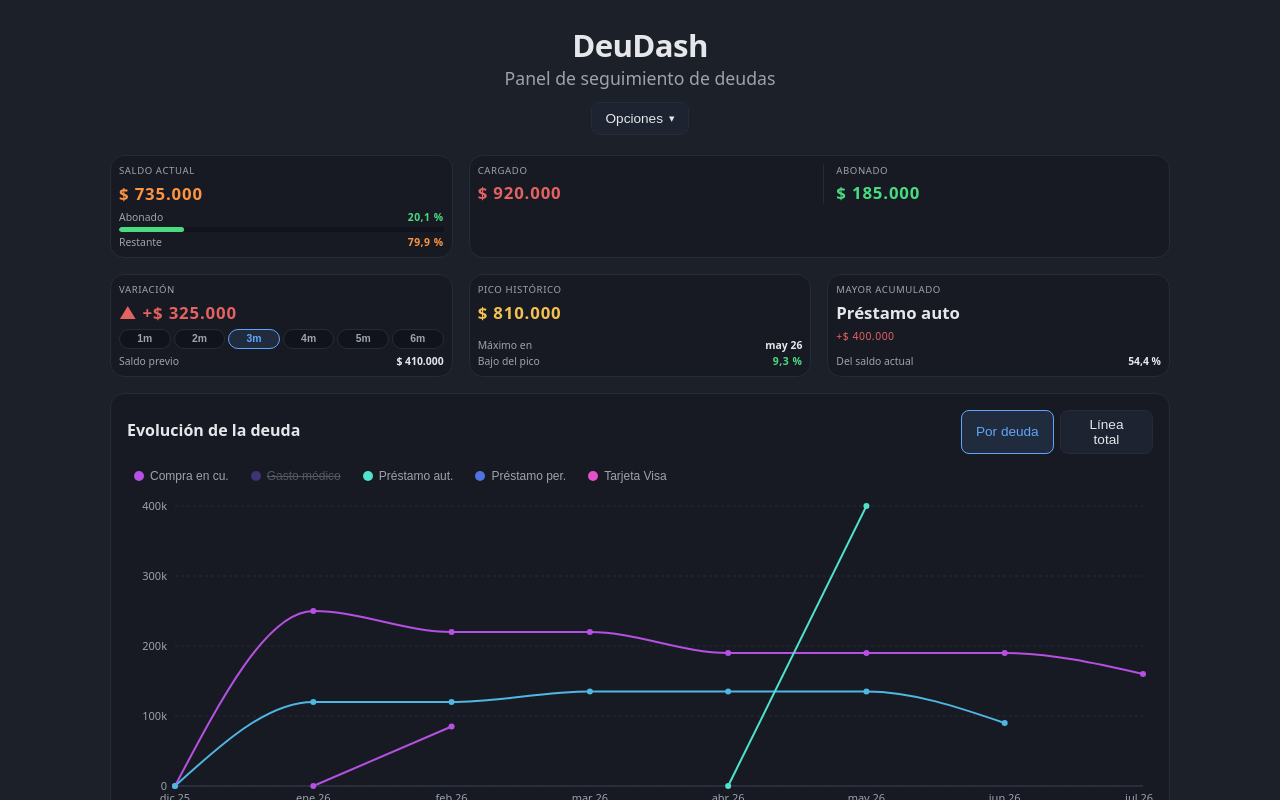
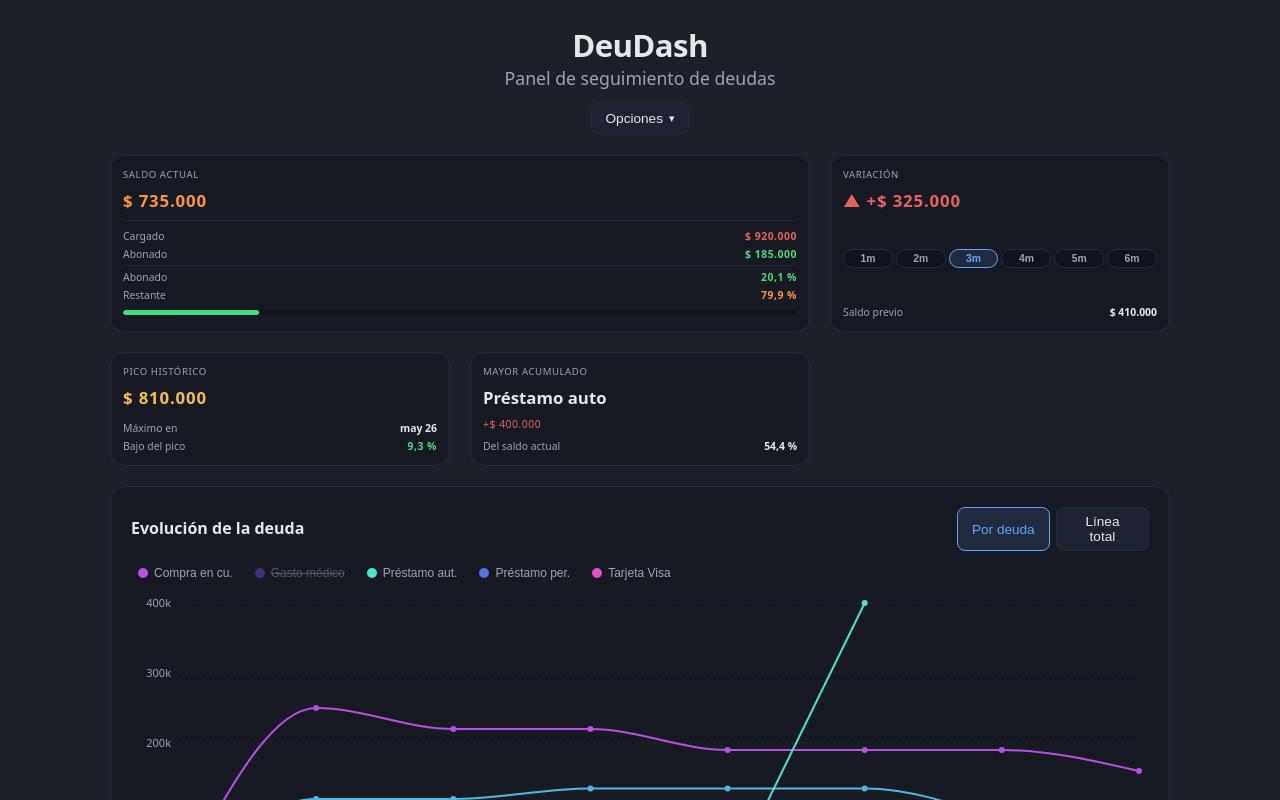
Before and after one commit to glramirezj26-cloud/deudash, a React (Vite) app: page / in a window 1280 px wide. Shown: the top 800 px of the page. Built offline with nearby package versions, Linux system fonts and the light colour scheme.

Commit message:
beta 1.9.0

```diff
--- a/src/components/StatsCards.tsx
+++ b/src/components/StatsCards.tsx
@@ -14,14 +14,29 @@ export default function StatsCards({ entradas }: Props) {
 
   return (
     <div className="kpis">
-      <div className="kpi">
+      <div className="kpi totales">
         <span className="label">Saldo actual</span>
         <span className="valor truncar monto-pendiente" title={fmt(s.saldoActual)}>{fmt(s.saldoActual)}</span>
+        <hr className="divisor" />
+        <span className="detalle">
+          <span className="fila">
+            <span className="k">Cargado</span>
+            <span className="v monto-credito">{fmt(s.totalCredito)}</span>
+          </span>
+          <span className="fila">
+            <span className="k">Abonado</span>
+            <span className="v monto-debito">{fmt(s.totalDebito)}</span>
+          </span>
           {s.porcentajePagado !== null && s.pctRestante !== null && (
-          <span className="detalle">
+            <>
+              <hr className="divisor" />
               <span className="fila">
                 <span className="k">Abonado</span>
                 <span className="v monto-debito">{fmtPct(s.porcentajePagado)}</span>
+              </span>
+              <span className="fila">
+                <span className="k">Restante</span>
+                <span className="v monto-pendiente">{fmtPct(s.pctRestante)}</span>
               </span>
               <span
                 className="barra-progreso"
@@ -34,24 +49,9 @@ export default function StatsCards({ entradas }: Props) {
               >
                 <span style={{ width: `${Math.max(0, Math.min(100, s.porcentajePagado))}%` }}></span>
               </span>
-            <span className="fila">
-              <span className="k">Restante</span>
-              <span className="v monto-pendiente">{fmtPct(s.pctRestante)}</span>
+            </>
+          )}
         </span>
-          </span>
-        )}
-      </div>
-      <div className="kpi totales">
-        <div className="totales-grid">
-          <div className="totales-col">
-            <span className="label">Cargado</span>
-            <span className="valor truncar monto-credito" title={fmt(s.totalCredito)}>{fmt(s.totalCredito)}</span>
-          </div>
-          <div className="totales-col">
-            <span className="label">Abonado</span>
-            <span className="valor truncar monto-debito" title={fmt(s.totalDebito)}>{fmt(s.totalDebito)}</span>
-          </div>
-        </div>
       </div>
       <div className="kpi">
         <span className="label">Variación</span>
--- a/src/index.css
+++ b/src/index.css
@@ -28,8 +28,8 @@
   /* sombras */
   --shadow-elevated: 0 12px 28px rgba(0, 0, 0, 0.5);
   /* spacing */
-  --gap-section: 16px;
-  --card-pad: 16px;
+  --gap-section: 20px;
+  --card-pad: 20px;
   /* escala tipográfica */
   --fs-xs: 0.7rem;
   --fs-sm: 0.75rem;
@@ -251,35 +251,23 @@ button.peligro.armado:hover {
 
   .kpi.totales {
     grid-column: span 2;
+    min-height: calc(6rem * 1.2);
   }
 }
 
-.kpi.totales .totales-grid {
-  display: grid;
-  grid-template-columns: 1fr 1fr;
-  gap: 8px;
-}
-
-.kpi.totales .totales-col {
-  display: flex;
-  flex-direction: column;
-  gap: 4px;
-  min-width: 0;
-}
-
-.kpi.totales .totales-col + .totales-col {
-  border-left: 1px solid var(--border);
-  padding-left: 12px;
+.kpi.totales .divisor {
+  border: 0;
+  border-top: 1px solid var(--border);
 }
 
 .kpi {
   background: var(--card);
   border: 1px solid var(--border);
   border-radius: 14px;
-  padding: 8px;
+  padding: 12px;
   display: flex;
   flex-direction: column;
-  gap: 5px;
+  gap: 8px;
   min-width: 0;
   min-height: 6rem;
   container-type: inline-size;
@@ -312,14 +300,14 @@ button.peligro.armado:hover {
 .kpi .detalle {
   display: flex;
   flex-direction: column;
-  gap: 2px;
+  gap: 4px;
 }
 
 .kpi .fila {
   display: flex;
   justify-content: space-between;
   align-items: baseline;
-  gap: 10px;
+  gap: 12px;
   font-size: 0.65rem;
   min-width: 0;
 }
@@ -344,7 +332,7 @@ button.peligro.armado:hover {
   border-radius: 999px;
   background: var(--surface-pop);
   overflow: hidden;
-  margin: 1px 0;
+  margin: 4px 0;
 }
 
 .barra-progreso > span {
```
Lines whose indentation alone changed are shown as unchanged.
